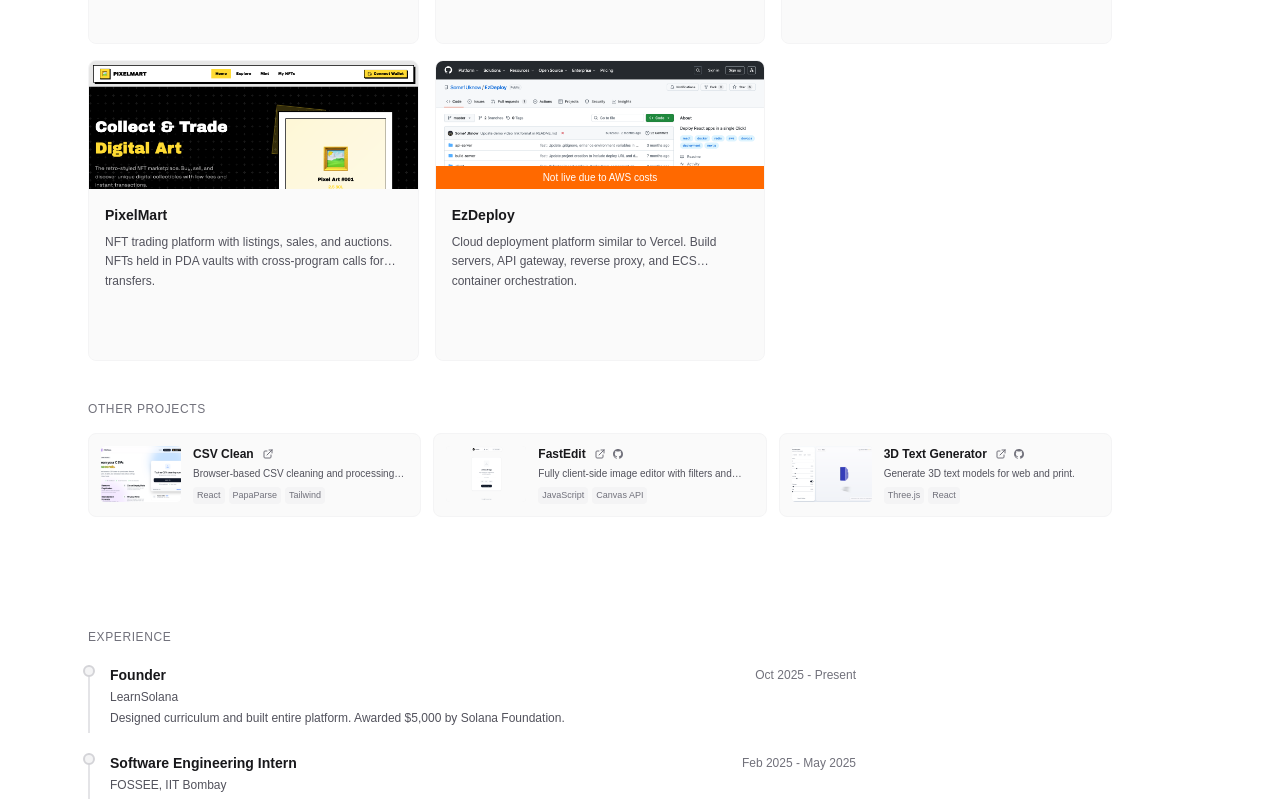
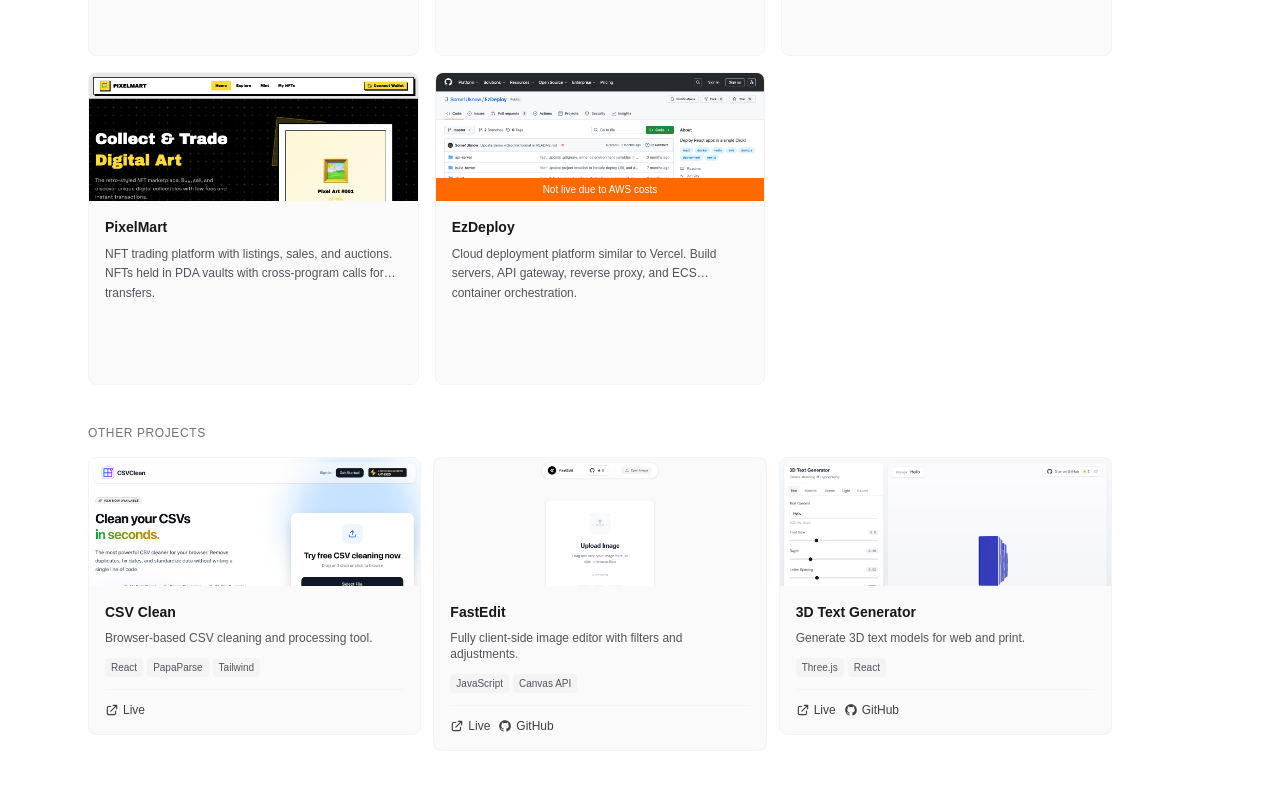
Before and after one commit to Some1Uknow/minimal-portfolio, a Next.js app: page / in a window 1280 px wide. Shown: the part 1840-2639 px from the top of the page. Built offline with nearby package versions, Linux system fonts and the light colour scheme.

Commit message:
feat: update contact and project components with improved styling and links

```diff
--- a/src/components/contact.tsx
+++ b/src/components/contact.tsx
@@ -48,10 +48,10 @@
           className="mb-8"
         >
           <a
-            href={`mailto:${personalInfo.email}`}
-            className="inline-flex items-center gap-1.5 text-sm font-medium text-zinc-900 dark:text-zinc-100 hover:text-zinc-600 dark:hover:text-zinc-300 transition-colors group"
+            href="mailto:raghu250407@gmail.com"
+            className="inline-flex items-center gap-2 px-6 py-3 text-sm font-medium text-white bg-zinc-900 dark:bg-zinc-100 dark:text-zinc-900 hover:bg-zinc-700 dark:hover:bg-zinc-300 rounded-lg transition-all group shadow-sm hover:shadow-md"
           >
-            <span>{personalInfo.email}</span>
+            <span>Get in touch</span>
             <svg
               className="w-4 h-4 transform group-hover:translate-x-1 transition-transform"
               fill="none"
--- a/src/components/footer.tsx
+++ b/src/components/footer.tsx
@@ -8,7 +8,7 @@
 
   return (
     <footer className="py-6 px-4 md:px-6 border-t border-zinc-100 dark:border-zinc-800">
-      <div className="max-w-5xl">
+      <div className="max-w-5xl mx-auto">
         <InView
           variants={{
             hidden: { opacity: 0 },
--- a/src/components/projects.tsx
+++ b/src/components/projects.tsx
@@ -78,13 +78,13 @@
             ))}
           </div>
 
-          <div className="flex flex-wrap gap-3 pt-3 border-t border-zinc-100 dark:border-zinc-800">
+          <div className="flex flex-wrap gap-2 pt-3 border-t border-zinc-100 dark:border-zinc-800">
             {project.links.live && (
               <a
                 href={project.links.live}
                 target="_blank"
                 rel="noopener noreferrer"
-                className="inline-flex items-center gap-1 text-xs font-medium text-zinc-700 dark:text-zinc-300 hover:text-zinc-900 dark:hover:text-zinc-100 transition-colors"
+                className="inline-flex items-center gap-1.5 px-3 py-1.5 text-xs font-medium text-white bg-zinc-900 dark:bg-zinc-100 dark:text-zinc-900 hover:bg-zinc-700 dark:hover:bg-zinc-300 rounded-md transition-colors"
               >
                 <svg
                   className="w-3.5 h-3.5"
@@ -99,7 +99,7 @@
                     d="M10 6H6a2 2 0 00-2 2v10a2 2 0 002 2h10a2 2 0 002-2v-4M14 4h6m0 0v6m0-6L10 14"
                   />
                 </svg>
-                <span>Live</span>
+                <span>Live Demo</span>
               </a>
             )}
             {project.links.github && (
@@ -107,7 +107,7 @@
                 href={project.links.github}
                 target="_blank"
                 rel="noopener noreferrer"
-                className="inline-flex items-center gap-1 text-xs font-medium text-zinc-700 dark:text-zinc-300 hover:text-zinc-900 dark:hover:text-zinc-100 transition-colors"
+                className="inline-flex items-center gap-1.5 px-3 py-1.5 text-xs font-medium text-zinc-700 dark:text-zinc-300 bg-zinc-100 dark:bg-zinc-800 hover:bg-zinc-200 dark:hover:bg-zinc-700 rounded-md transition-colors"
               >
                 <svg
                   className="w-3.5 h-3.5"
@@ -123,7 +123,6 @@
                 <span>GitHub</span>
               </a>
             )}
-
           </div>
         </div>
       </article>
@@ -152,35 +151,50 @@
       viewOptions={{ margin: '0px 0px -50px 0px' }}
       className="group"
     >
-      <article className="flex gap-3 p-3 rounded-lg bg-zinc-50 dark:bg-zinc-900/50 border border-zinc-100 dark:border-zinc-800 hover:border-zinc-200 dark:hover:border-zinc-700 transition-all duration-300">
-        {/* Thumbnail */}
+      <article className="rounded-lg bg-zinc-50 dark:bg-zinc-900/50 border border-zinc-100 dark:border-zinc-800 hover:border-zinc-200 dark:hover:border-zinc-700 transition-all duration-300 hover:shadow-md overflow-hidden">
+        {/* Banner Image */}
         {project.image && (
-          <div className="relative w-20 h-14 shrink-0 overflow-hidden rounded bg-zinc-100 dark:bg-zinc-800">
+          <div className="relative w-full h-32 overflow-hidden bg-zinc-100 dark:bg-zinc-800">
             <Image
               src={project.image}
               alt={`${project.title} screenshot`}
               fill
-              className="object-cover object-top"
+              className="object-cover object-top group-hover:scale-105 transition-transform duration-500"
             />
           </div>
         )}
 
-        <div className="flex-1 min-w-0">
-          <div className="flex items-center gap-2 mb-1">
-            <h4 className="text-xs font-semibold text-zinc-900 dark:text-zinc-100 truncate">
+        <div className="p-4">
+          <div className="flex items-start justify-between mb-2">
+            <h4 className="text-sm font-semibold text-zinc-900 dark:text-zinc-100">
               {project.title}
             </h4>
-            <div className="flex gap-1.5 shrink-0">
+          </div>
+          <p className="text-xs text-zinc-600 dark:text-zinc-400 mb-3 line-clamp-2">
+            {project.description}
+          </p>
+          <div className="flex flex-wrap gap-1 mb-3">
+            {project.tags.slice(0, 4).map((tag) => (
+              <span
+                key={tag}
+                className="px-1.5 py-0.5 text-[10px] text-zinc-600 dark:text-zinc-400 bg-zinc-100 dark:bg-zinc-800 rounded"
+              >
+                {tag}
+              </span>
+            ))}
+          </div>
+          <div className="flex flex-wrap gap-2 pt-3 border-t border-zinc-100 dark:border-zinc-800">
             {project.links.live && (
               <a
                 href={project.links.live}
                 target="_blank"
                 rel="noopener noreferrer"
-                  className="text-zinc-500 hover:text-zinc-700 dark:hover:text-zinc-300 transition-colors"
+                className="inline-flex items-center gap-1 text-xs font-medium text-zinc-700 dark:text-zinc-300 hover:text-zinc-900 dark:hover:text-zinc-100 transition-colors"
               >
-                  <svg className="w-3 h-3" fill="none" stroke="currentColor" viewBox="0 0 24 24">
+                <svg className="w-3.5 h-3.5" fill="none" stroke="currentColor" viewBox="0 0 24 24">
                   <path strokeLinecap="round" strokeLinejoin="round" strokeWidth={2} d="M10 6H6a2 2 0 00-2 2v10a2 2 0 002 2h10a2 2 0 002-2v-4M14 4h6m0 0v6m0-6L10 14" />
                 </svg>
+                <span>Live</span>
               </a>
             )}
             {project.links.github && (
@@ -188,27 +202,14 @@
                 href={project.links.github}
                 target="_blank"
                 rel="noopener noreferrer"
-                  className="text-zinc-500 hover:text-zinc-700 dark:hover:text-zinc-300 transition-colors"
+                className="inline-flex items-center gap-1 text-xs font-medium text-zinc-700 dark:text-zinc-300 hover:text-zinc-900 dark:hover:text-zinc-100 transition-colors"
               >
-                  <svg className="w-3 h-3" fill="currentColor" viewBox="0 0 24 24">
+                <svg className="w-3.5 h-3.5" fill="currentColor" viewBox="0 0 24 24">
                   <path fillRule="evenodd" d="M12 2C6.477 2 2 6.484 2 12.017c0 4.425 2.865 8.18 6.839 9.504.5.092.682-.217.682-.483 0-.237-.008-.868-.013-1.703-2.782.605-3.369-1.343-3.369-1.343-.454-1.158-1.11-1.466-1.11-1.466-.908-.62.069-.608.069-.608 1.003.07 1.531 1.032 1.531 1.032.892 1.53 2.341 1.088 2.91.832.092-.647.35-1.088.636-1.338-2.22-.253-4.555-1.113-4.555-4.951 0-1.093.39-1.988 1.029-2.688-.103-.253-.446-1.272.098-2.65 0 0 .84-.27 2.75 1.026A9.564 9.564 0 0112 6.844c.85.004 1.705.115 2.504.337 1.909-1.296 2.747-1.027 2.747-1.027.546 1.379.202 2.398.1 2.651.64.7 1.028 1.595 1.028 2.688 0 3.848-2.339 4.695-4.566 4.943.359.309.678.92.678 1.855 0 1.338-.012 2.419-.012 2.747 0 .268.18.58.688.482A10.019 10.019 0 0022 12.017C22 6.484 17.522 2 12 2z" clipRule="evenodd" />
                 </svg>
+                <span>GitHub</span>
               </a>
             )}
-            </div>
-          </div>
-          <p className="text-[10px] text-zinc-600 dark:text-zinc-400 line-clamp-1 mb-1.5">
-            {project.description}
-          </p>
-          <div className="flex flex-wrap gap-1">
-            {project.tags.slice(0, 3).map((tag) => (
-              <span
-                key={tag}
-                className="px-1 py-0.5 text-[9px] text-zinc-500 dark:text-zinc-500 bg-zinc-100 dark:bg-zinc-800 rounded"
-              >
-                {tag}
-              </span>
-            ))}
           </div>
         </div>
       </article>
```
Also changed, not shown: 1 other file (tests, documents, lock files or other folders). Lines whose indentation alone changed are shown as unchanged.
